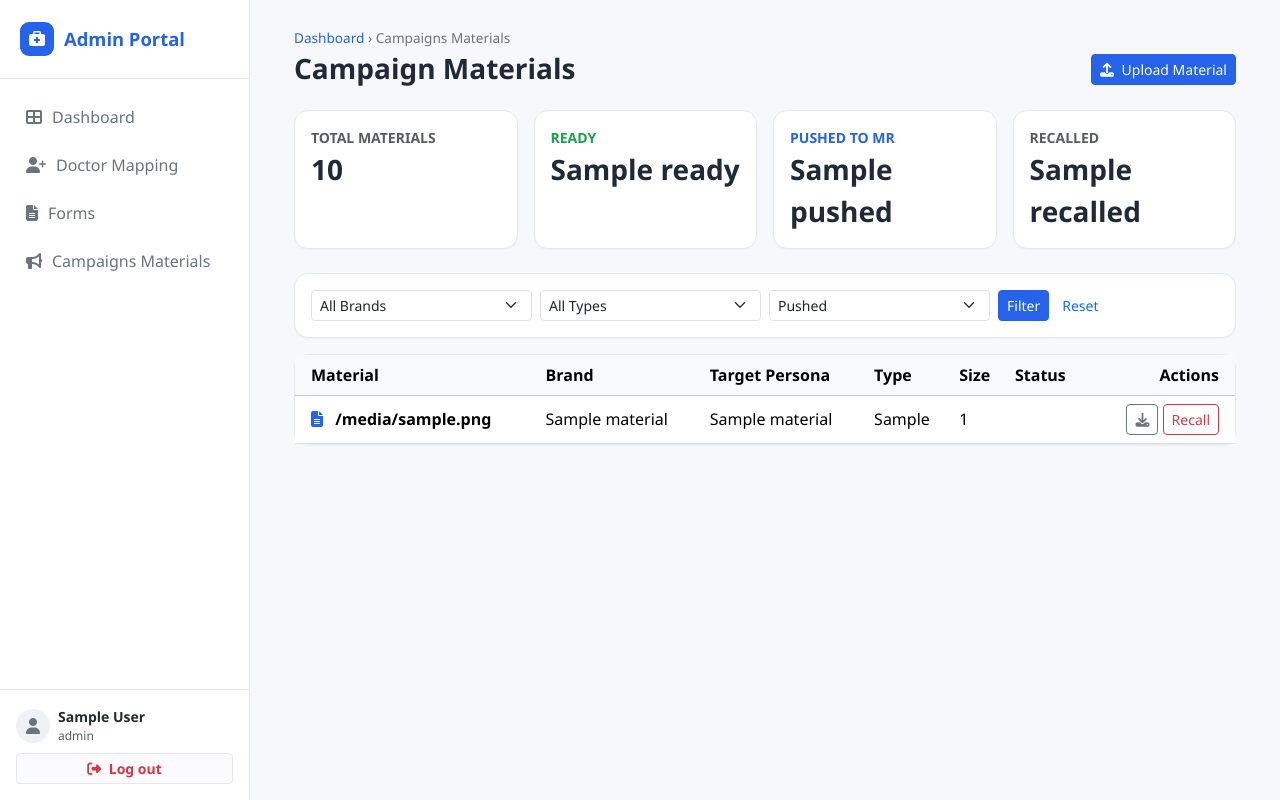
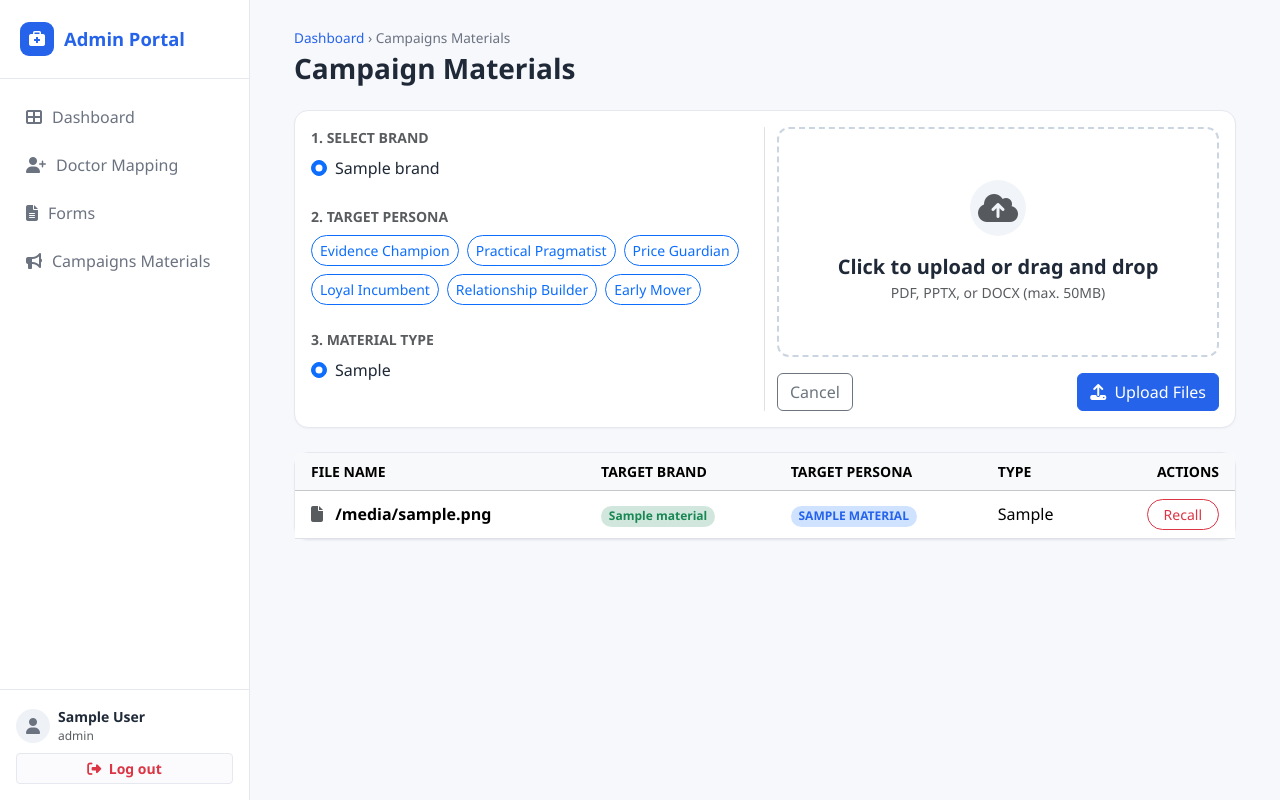
Before and after one commit to shals1031/doc-persona-admin-portal, a FastAPI app: template templates/campaigns.html in a window 1280 px wide. Run offline with FastAPI, Linux system fonts and the light colour scheme; the template is opened without the code that fills it: most values are stand-ins (such as "Sample title", 1, 10 or a date in 2020).

Commit message:
Added the Campaign Material page as per the figma design and incorporated the comments.

```diff
--- a/templates/campaigns.html
+++ b/templates/campaigns.html
@@ -1,113 +1,95 @@
 {% extends "base.html" %}
 {% block title %}Campaign Materials — Admin Portal{% endblock %}
+
+{% set personas = ["Evidence Champion", "Practical Pragmatist", "Price Guardian", "Loyal Incumbent", "Relationship Builder", "Early Mover"] %}
+{% set brand_options = page.brands if page.brands else ["NVM-LC", "Comig"] %}
+{% macro file_icon(name) %}
+  {%- set ext = (name or '').rsplit('.', 1)[-1] | lower if name and '.' in name else '' -%}
+  {%- if ext == 'pdf' -%}
+    <i class="fas fa-file-pdf text-danger me-2"></i>
+  {%- elif ext in ['doc', 'docx'] -%}
+    <i class="fas fa-file-word text-primary me-2"></i>
+  {%- elif ext in ['ppt', 'pptx'] -%}
+    <i class="fas fa-file-powerpoint text-warning me-2"></i>
+  {%- else -%}
+    <i class="fas fa-file text-muted me-2"></i>
+  {%- endif -%}
+{% endmacro %}
 
 {% block content %}
 <div class="breadcrumb-dp mb-1"><a href="/dashboard">Dashboard</a> &rsaquo; Campaigns Materials</div>
 <div class="d-flex justify-content-between align-items-center mb-4">
   <h3 class="fw-bold mb-0">Campaign Materials</h3>
-  <button type="button" class="btn btn-primary btn-sm" data-bs-toggle="collapse" data-bs-target="#uploadPanel">
-    <i class="fas fa-upload me-1"></i> Upload Material
-  </button>
 </div>
 
-<!-- Summary cards -->
-<div class="row g-3 mb-4">
-  <div class="col-6 col-md-3">
-    <div class="card h-100"><div class="card-body">
-      <div class="text-uppercase text-muted small fw-semibold">Total Materials</div>
-      <div class="fs-3 fw-bold">{{ page.summary.total }}</div>
-    </div></div>
+<!-- Upload / configure card -->
+<div class="card mb-4">
+  <div class="card-body">
+    <form id="uploadForm" method="POST" action="/campaigns/upload" enctype="multipart/form-data">
+      <div class="row g-4">
+        <!-- Left column: brand / persona / material type -->
+        <div class="col-lg-6 border-end">
+          <div class="mb-4">
+            <div class="text-uppercase text-muted small fw-semibold mb-2">1. Select Brand</div>
+            <div class="d-flex flex-wrap gap-4">
+              {% for b in brand_options %}
+              <div class="form-check">
+                <input class="form-check-input" type="radio" name="brand_name" id="brand{{ loop.index }}"
+                       value="{{ b }}" {% if loop.first %}checked{% endif %}>
+                <label class="form-check-label" for="brand{{ loop.index }}">{{ b }}</label>
               </div>
-  <div class="col-6 col-md-3">
-    <div class="card h-100"><div class="card-body">
-      <div class="text-uppercase small fw-semibold" style="color:#16a34a;">Ready</div>
-      <div class="fs-3 fw-bold">{{ page.summary.ready }}</div>
-    </div></div>
-  </div>
-  <div class="col-6 col-md-3">
-    <div class="card h-100"><div class="card-body">
-      <div class="text-uppercase text-primary small fw-semibold">Pushed to MR</div>
-      <div class="fs-3 fw-bold">{{ page.summary.pushed }}</div>
-    </div></div>
-  </div>
-  <div class="col-6 col-md-3">
-    <div class="card h-100"><div class="card-body">
-      <div class="text-uppercase text-muted small fw-semibold">Recalled</div>
-      <div class="fs-3 fw-bold">{{ page.summary.recalled }}</div>
-    </div></div>
+              {% endfor %}
             </div>
           </div>
 
-<!-- Upload panel (collapsed by default) -->
-<div class="collapse mb-3" id="uploadPanel">
-  <div class="card">
-    <div class="card-body">
-      <h6 class="fw-bold mb-3">Upload New Material</h6>
-      <form method="POST" action="/campaigns/upload" enctype="multipart/form-data" class="row g-2 align-items-end">
-        <div class="col-md-3">
-          <label class="form-label small text-muted mb-1">Brand</label>
-          <select name="brand_name" class="form-select form-select-sm">
-            <option value="">Select brand…</option>
-            {% for b in page.brands %}
-            <option value="{{ b }}">{{ b }}</option>
+          <div class="mb-4">
+            <div class="text-uppercase text-muted small fw-semibold mb-2">2. Target Persona</div>
+            <div class="d-flex flex-wrap gap-2" id="personaPills">
+              {% for p in personas %}
+              <button type="button" class="btn btn-sm btn-outline-primary rounded-pill persona-pill" data-persona="{{ p }}">
+                {{ p }}
+              </button>
               {% endfor %}
-          </select>
             </div>
-        <div class="col-md-3">
-          <label class="form-label small text-muted mb-1">Target Persona</label>
-          <input name="persona_name" class="form-control form-control-sm" placeholder="All Personas">
+            <input type="hidden" name="persona_name" id="personaInput" value="">
           </div>
-        <div class="col-md-2">
-          <label class="form-label small text-muted mb-1">Material Type</label>
-          <select name="material_type" class="form-select form-select-sm">
-            {% for t in ["Document", "LBL", "Brochure"] %}
-            <option value="{{ t }}">{{ t }}</option>
+
+          <div class="mb-2">
+            <div class="text-uppercase text-muted small fw-semibold mb-2">3. Material Type</div>
+            <div class="d-flex flex-wrap gap-4">
+              {% for t in page.material_types %}
+              <div class="form-check">
+                <input class="form-check-input" type="radio" name="material_type" id="mtype{{ loop.index }}"
+                       value="{{ t }}" {% if loop.first %}checked{% endif %}>
+                <label class="form-check-label" for="mtype{{ loop.index }}">{{ t }}</label>
+              </div>
               {% endfor %}
-          </select>
-        </div>
-        <div class="col-md-3">
-          <label class="form-label small text-muted mb-1">File</label>
-          <input type="file" name="file" class="form-control form-control-sm">
-        </div>
-        <div class="col-md-1">
-          <button type="submit" class="btn btn-primary btn-sm w-100">Upload</button>
-        </div>
-      </form>
             </div>
           </div>
         </div>
 
-<!-- Filters -->
-<div class="card mb-3">
-  <div class="card-body">
-    <form method="GET" action="/campaigns" class="row g-2 align-items-end">
-      <div class="col-md-3">
-        <select name="brand_name" class="form-select form-select-sm">
-          <option value="">All Brands</option>
-          {% for b in page.brands %}
-          <option value="{{ b }}" {% if page.filters.brand_name == b %}selected{% endif %}>{{ b }}</option>
-          {% endfor %}
-        </select>
+        <!-- Right column: drop zone -->
+        <div class="col-lg-6">
+          <div id="dropZone" class="upload-dropzone text-center d-flex flex-column justify-content-center align-items-center">
+            <div class="upload-icon mb-3"><i class="fas fa-cloud-upload-alt fa-2x text-muted"></i></div>
+            <div class="fw-bold fs-5">Click to upload or drag and drop</div>
+            <div class="text-muted small">PDF, PPTX, or DOCX (max. 50MB)</div>
+            <input type="file" name="file" id="fileInput" class="d-none" accept=".pdf,.pptx,.docx">
           </div>
-      <div class="col-md-3">
-        <select name="material_type" class="form-select form-select-sm">
-          <option value="">All Types</option>
-          {% for t in ["Document", "LBL", "Brochure"] %}
-          <option value="{{ t }}" {% if page.filters.material_type == t %}selected{% endif %}>{{ t }}</option>
-          {% endfor %}
-        </select>
+
+          <div class="d-flex justify-content-between align-items-center mt-3">
+            <button type="button" id="cancelUpload" class="btn btn-outline-secondary">Cancel</button>
+            <button type="submit" class="btn btn-primary"><i class="fas fa-upload me-1"></i> Upload Files</button>
           </div>
-      <div class="col-md-3">
-        <select name="status" class="form-select form-select-sm">
-          <option value="">All Statuses</option>
-          {% for s in ["ready", "pushed", "recalled"] %}
-          <option value="{{ s }}" {% if page.filters.status == s %}selected{% endif %}>{{ s|capitalize }}</option>
-          {% endfor %}
-        </select>
+
+          <div id="readyToUpload" class="mt-3 d-none">
+            <div class="fw-semibold mb-1">Ready to Upload:</div>
+            <div class="d-flex justify-content-between align-items-center border rounded p-2">
+              <span><i id="fileNameIcon" class="fas fa-file text-muted me-2"></i><span id="fileNameLabel"></span></span>
+              <button type="button" id="clearFile" class="btn btn-sm btn-link text-muted p-0"><i class="fas fa-times"></i></button>
             </div>
-      <div class="col-md-3 d-flex gap-1">
-        <button type="submit" class="btn btn-primary btn-sm">Filter</button>
-        <a href="/campaigns" class="btn btn-link btn-sm text-decoration-none">Reset</a>
+          </div>
+        </div>
       </div>
     </form>
   </div>
@@ -119,50 +101,47 @@
     <table class="table align-middle mb-0">
       <thead class="table-light">
         <tr>
-          <th class="ps-3">Material</th>
-          <th>Brand</th>
-          <th>Target Persona</th>
-          <th>Type</th>
-          <th>Size</th>
-          <th>Status</th>
-          <th class="text-end pe-3">Actions</th>
+          <th class="ps-3 text-uppercase small">File Name</th>
+          <th class="text-uppercase small">Target Brand</th>
+          <th class="text-uppercase small">Target Persona</th>
+          <th class="text-uppercase small">Type</th>
+          <th class="text-end pe-3 text-uppercase small">Actions</th>
         </tr>
       </thead>
       <tbody>
         {% for m in page.materials %}
         <tr>
           <td class="ps-3">
-            <i class="fas fa-file-lines text-primary me-2"></i>
+            {{ file_icon(m.file_name) }}
+            {% if m.has_file %}
+            <a href="/campaigns/{{ m.id }}/download" class="fw-semibold text-decoration-none">{{ m.file_name or '—' }}</a>
+            {% else %}
             <span class="fw-semibold">{{ m.file_name or '—' }}</span>
+            {% endif %}
           </td>
-          <td>{{ m.brand_name or '—' }}</td>
-          <td>{{ m.persona_name }}</td>
+          <td>
+            <span class="badge rounded-pill bg-success-subtle text-success">{{ m.brand_name or '—' }}</span>
+          </td>
+          <td>
+            <span class="badge rounded-pill bg-primary-subtle text-primary">{{ (m.persona_name or 'All Personas')|upper }}</span>
+          </td>
           <td>{{ m.material_type or '—' }}</td>
-          <td>{{ m.file_size }}</td>
-          <td>
-            <span class="badge rounded-pill bg-{{ m.badge }}-subtle text-{{ m.badge }}">{{ m.status|capitalize }}</span>
-          </td>
           <td class="text-end pe-3">
-            {% if m.file_url %}
-            <a href="{{ m.file_url }}" class="btn btn-outline-secondary btn-sm" title="Download">
-              <i class="fas fa-download"></i>
-            </a>
-            {% endif %}
             {% if m.status == 'pushed' %}
             <form method="POST" action="/campaigns/{{ m.id }}/recall" class="d-inline">
-              <button class="btn btn-outline-danger btn-sm">Recall</button>
+              <button class="btn btn-outline-danger btn-sm rounded-pill px-3">Recall</button>
             </form>
             {% else %}
             <form method="POST" action="/campaigns/{{ m.id }}/push" class="d-inline">
-              <button class="btn btn-outline-primary btn-sm">Push to MR</button>
+              <button class="btn btn-primary btn-sm rounded-pill px-3">Push</button>
             </form>
             {% endif %}
           </td>
         </tr>
         {% else %}
         <tr>
-          <td colspan="7" class="text-center text-muted py-4">
-            No campaign materials found. Use “Upload Material” to add one.
+          <td colspan="5" class="text-center text-muted py-4">
+            No campaign materials found. Upload a file above to add one.
           </td>
         </tr>
         {% endfor %}
@@ -170,4 +149,126 @@
     </table>
   </div>
 </div>
+
+<style>
+  .upload-dropzone {
+    border: 2px dashed #cbd5e1;
+    border-radius: 12px;
+    min-height: 230px;
+    cursor: pointer;
+    transition: border-color .15s ease, background .15s ease;
+  }
+  .upload-dropzone.dragover { border-color: #2563eb; background: #eff6ff; }
+  .upload-icon {
+    width: 56px; height: 56px; border-radius: 50%;
+    background: #f1f5f9; display: flex; align-items: center; justify-content: center;
+  }
+  .persona-pill.active { color: #fff; background-color: #2563eb; border-color: #2563eb; }
+</style>
+
+<script>
+(function () {
+  const dropZone = document.getElementById('dropZone');
+  const fileInput = document.getElementById('fileInput');
+  const ready = document.getElementById('readyToUpload');
+  const fileNameLabel = document.getElementById('fileNameLabel');
+  const fileNameIcon = document.getElementById('fileNameIcon');
+  const clearFile = document.getElementById('clearFile');
+  const cancelBtn = document.getElementById('cancelUpload');
+  const personaInput = document.getElementById('personaInput');
+  const pills = document.querySelectorAll('.persona-pill');
+  const uploadForm = document.getElementById('uploadForm');
+
+  // Client-side validation config (mirrors the dropzone hint: PDF/PPTX/DOCX, max 50MB).
+  const MAX_SIZE_BYTES = 50 * 1024 * 1024;
+  const ALLOWED_EXTENSIONS = ['pdf', 'pptx', 'docx'];
+  const ALLOWED_MIME_TYPES = [
+    'application/pdf',
+    'application/vnd.openxmlformats-officedocument.presentationml.presentation',
+    'application/vnd.openxmlformats-officedocument.wordprocessingml.document',
+  ];
+
+  function validateFile(f) {
+    const ext = (f.name.split('.').pop() || '').toLowerCase();
+    const typeOk = ALLOWED_EXTENSIONS.includes(ext) ||
+      (f.type && ALLOWED_MIME_TYPES.includes(f.type));
+    if (!typeOk) {
+      return 'Invalid file type. Only PDF, PPTX, or DOCX files are allowed.';
+    }
+    if (f.size > MAX_SIZE_BYTES) {
+      return 'File is too large. Maximum allowed size is 50MB.';
+    }
+    return null;
+  }
+
+  function setFileIcon(name) {
+    const ext = (name.split('.').pop() || '').toLowerCase();
+    let cls = 'fas fa-file text-muted me-2';
+    if (ext === 'pdf') cls = 'fas fa-file-pdf text-danger me-2';
+    else if (ext === 'doc' || ext === 'docx') cls = 'fas fa-file-word text-primary me-2';
+    else if (ext === 'ppt' || ext === 'pptx') cls = 'fas fa-file-powerpoint text-warning me-2';
+    fileNameIcon.className = cls;
+  }
+
+  function showFile() {
+    if (fileInput.files && fileInput.files.length) {
+      const error = validateFile(fileInput.files[0]);
+      if (error) {
+        alert(error);
+        fileInput.value = '';
+        ready.classList.add('d-none');
+        return;
+      }
+      fileNameLabel.textContent = fileInput.files[0].name;
+      setFileIcon(fileInput.files[0].name);
+      ready.classList.remove('d-none');
+    } else {
+      ready.classList.add('d-none');
+    }
+  }
+
+  dropZone.addEventListener('click', () => fileInput.click());
+  fileInput.addEventListener('change', showFile);
+
+  uploadForm.addEventListener('submit', e => {
+    if (!fileInput.files || !fileInput.files.length) {
+      e.preventDefault();
+      alert('Please select a file to upload.');
+      return;
+    }
+    const error = validateFile(fileInput.files[0]);
+    if (error) {
+      e.preventDefault();
+      alert(error);
+    }
+  });
+
+  ['dragover', 'dragenter'].forEach(ev =>
+    dropZone.addEventListener(ev, e => { e.preventDefault(); dropZone.classList.add('dragover'); }));
+  ['dragleave', 'drop'].forEach(ev =>
+    dropZone.addEventListener(ev, e => { e.preventDefault(); dropZone.classList.remove('dragover'); }));
+  dropZone.addEventListener('drop', e => {
+    if (e.dataTransfer.files && e.dataTransfer.files.length) {
+      fileInput.files = e.dataTransfer.files;
+      showFile();
+    }
+  });
+
+  clearFile.addEventListener('click', () => { fileInput.value = ''; showFile(); });
+  cancelBtn.addEventListener('click', () => {
+    fileInput.value = '';
+    showFile();
+    pills.forEach(p => p.classList.remove('active'));
+    personaInput.value = '';
+  });
+
+  pills.forEach(pill => pill.addEventListener('click', () => {
+    pill.classList.toggle('active');
+    const selected = Array.from(pills)
+      .filter(p => p.classList.contains('active'))
+      .map(p => p.dataset.persona);
+    personaInput.value = selected.join(', ');
+  }));
+})();
+</script>
 {% endblock %}
```
Also changed, not shown: models/ai_engagement.py (+5 -2 lines), services/campaign_service.py (+89 -18 lines), web/dashboard.py (+36 -13 lines). Lines whose indentation alone changed are shown as unchanged.
